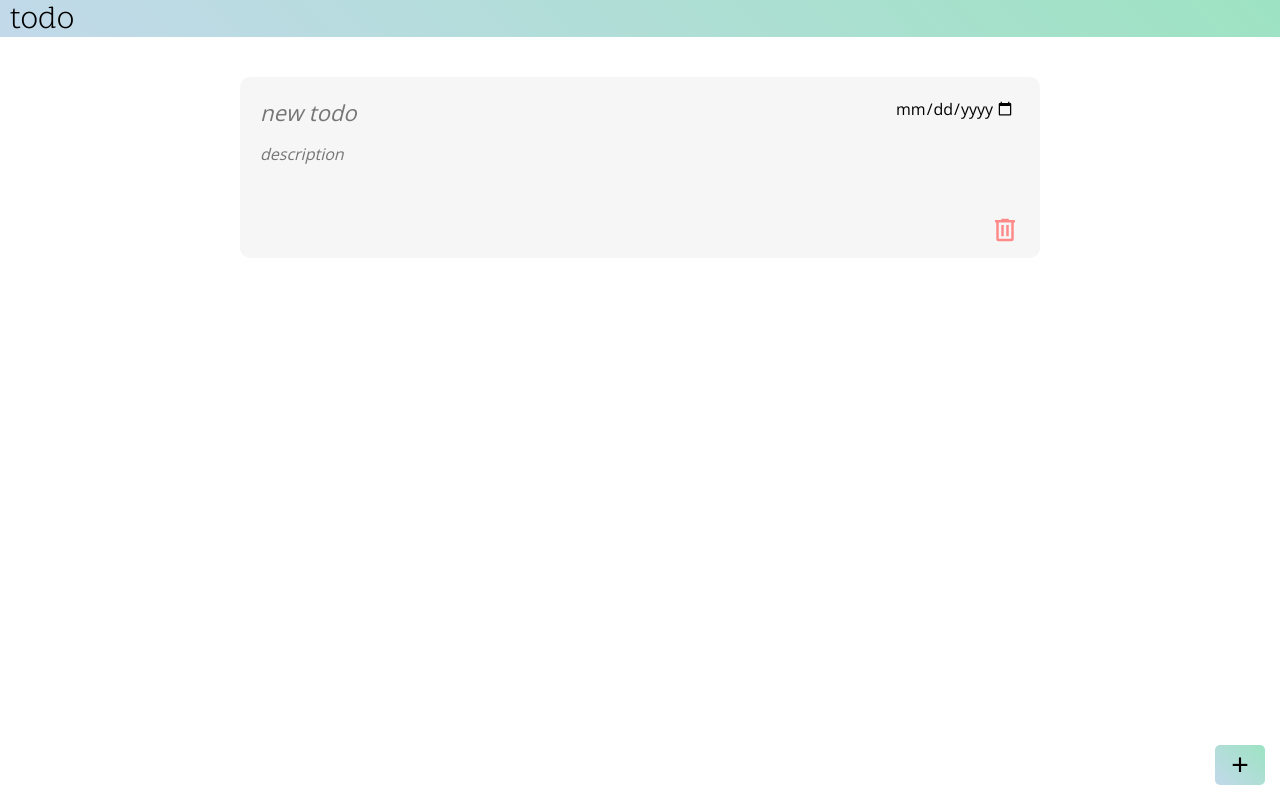
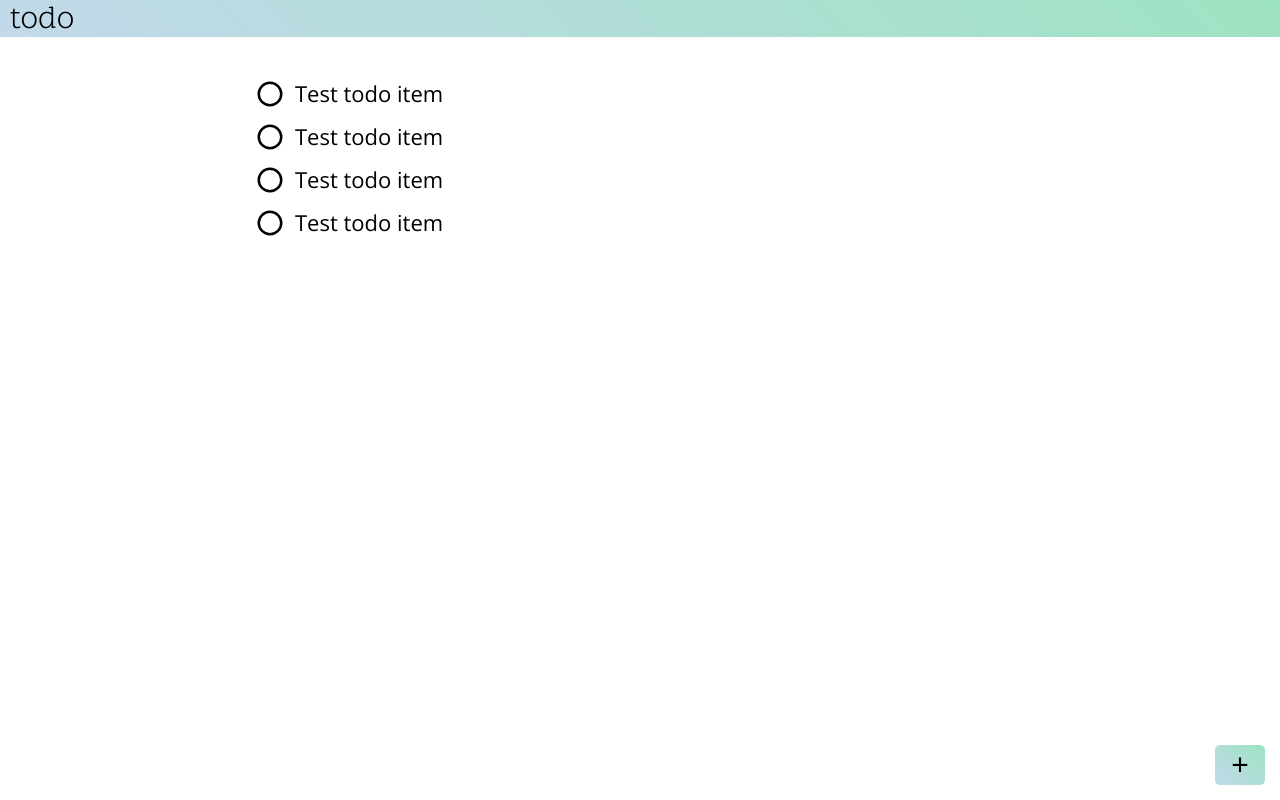
Before and after one commit to seanmckone/odin-todo-list, a website built with webpack: page dist/index.html in a window 1280 px wide. Built offline with nearby package versions, Linux system fonts and the light colour scheme.

Commit message:
Update todo styles and class names

```diff
--- a/dist/index.html
+++ b/dist/index.html
@@ -13,18 +13,22 @@
     <h1>todo</h1>
   </header>
   <div id="todo-list">
-    <form class="todo">
-      <div class="todo-left-section">
-        <input type="text" class="todo-title" placeholder="new todo">
-        <textarea class="todo-description" placeholder="description" rows="4"></textarea>
-      </div>
-      <div class="todo-right-section">
-        <input type="date">
-        <button type="button" class="todo-delete-button">
-          <img src="../assets/icons/trash-can-outline.svg">
-        </button>
-      </div>
-    </form>
+    <div class="todo">
+      <button class="completed-button"><img src="../assets/icons/circle-outline.svg"></button>
+      <h3 class="todo-title">Test todo item</h3>
+    </div>
+    <div class="todo">
+      <button class="completed-button"><img src="../assets/icons/circle-outline.svg"></button>
+      <h3 class="todo-title">Test todo item</h3>
+    </div>
+    <div class="todo">
+      <button class="completed-button"><img src="../assets/icons/circle-outline.svg"></button>
+      <h3 class="todo-title">Test todo item</h3>
+    </div>
+    <div class="todo">
+      <button class="completed-button"><img src="../assets/icons/circle-outline.svg"></button>
+      <h3 class="todo-title">Test todo item</h3>
+    </div>
   </div>
   <button type="button" id="add-todo-button">+</button>
 </body>
@@ -50,3 +54,38 @@
         </button>
       </div>
     </div> -->
+
+
+    <!-- <form class="todo">
+      <div class="todo-left-section">
+        <input type="text" class="todo-title" placeholder="new todo">
+        <textarea class="todo-description" placeholder="description" rows="4"></textarea>
+      </div>
+      <div class="todo-right-section">
+        <input type="date">
+        <button type="button" class="todo-delete-button">
+          <img src="../assets/icons/trash-can-outline.svg">
+        </button>
+      </div>
+    </form> -->
+
+    <!-- <div class="todo">
+      <button class="completed-button"><img src="../assets/icons/circle-outline.svg"></button>
+      <h3 class="todo-title">Test todo item</h3>
+    </div> -->
+
+    <!-- <form class="todo-form">
+      <div class="todo-form-left-section">
+        <button class="completed-button"><img src="../assets/icons/circle-outline.svg"></button>
+      </div>
+      <div class="todo-form-middle-section">
+        <input type="text" class="todo-form-title" placeholder="new todo">
+        <textarea class="todo-form-description" placeholder="description" rows="4"></textarea>
+      </div>
+      <div class="todo-form-right-section">
+        <input type="date">
+        <button type="button" class="todo-form-delete-button">
+          <img src="../assets/icons/trash-can-outline.svg">
+        </button>
+      </div>
+    </form> -->
--- a/dist/styles.css
+++ b/dist/styles.css
@@ -22,7 +22,7 @@ header, #add-todo-button {
   box-sizing:border-box;
 }
 
-.todo {
+.todo-form {
   background-color: #F6F6F6;
 }
 
@@ -94,44 +94,51 @@ textarea:focus, input:focus{
   align-items: center;
   margin-top: 40px;
   max-width: 800px;
-  gap: 20px;
+  gap: 10px;
   width: 100%;
 
 }
 
-.todo-title {
+.todo-title, .todo-form-title {
   font-size: 22px;
+  line-height: 1.5;
 }
 
-.todo-description {
+.todo-title {
+  overflow: hidden;
+  text-overflow: ellipsis;
+  white-space: nowrap;
+}
+
+.todo-form-description {
   font-size: 16px;
   line-height: 1.5;
 }
 
-.todo {
+.todo-form {
   display: flex;
   flex-direction: row;
   justify-content: space-between;
   width: 100%;
-  gap: 20px;
-  padding: 20px;
+  gap: 10px;
+  padding: 15px;
   border-radius: 10px;
 }
 
-.todo-left-section {
+.todo-form-middle-section {
   display: flex;
   flex-direction: column;
   gap: 15px;
   width: 100%;
 }
 
-.todo-right-section {
+.todo-form-right-section {
   display: flex;
   flex-direction: column;
   justify-content: space-between;
   align-items: end;
 }
-.todo-delete-button {
+.todo-form-delete-button {
   border: 0px;
   background-color: #F6F6F6;
   cursor: pointer;
@@ -141,7 +148,29 @@ textarea:focus, input:focus{
   width: 30px;
 }
 
-.todo-due-date {
+.todo-form-due-date {
   font-size: 18px;
   margin-top: 4px;
 }
+
+.completed-button {
+  width: 30px;
+  height: 30px;
+  background-color: rgba(0,0,0,0);
+  border: 0px;
+  padding: 0px;
+  user-select: none;
+  flex-shrink: 0;
+  cursor: pointer;
+}
+
+.todo {
+  display: flex;
+  flex-direction: row;
+  align-items: center;
+  width: 100%;
+  gap:10px;
+  border-radius: 10px;
+  padding-left: 15px;
+  padding-right: 15px;
+}
```
